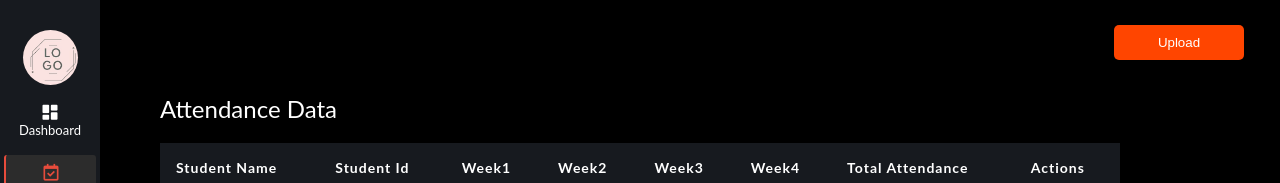
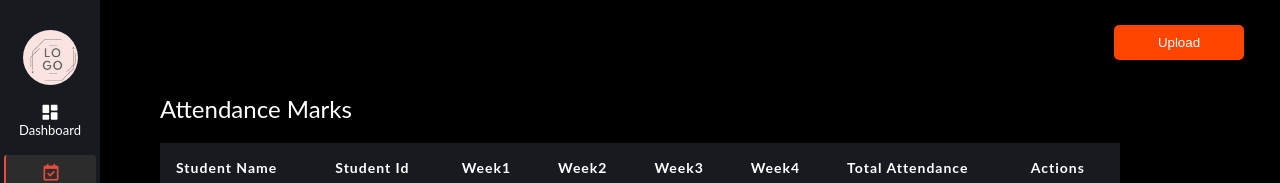
Before and after one commit to sanuanfan/Result-Management-System, a React (Vite) app in the folder frontend/: page /admin/attendance in a window 1280 px wide. Shown: the top 183 px of the page. Built offline with nearby package versions, Linux system fonts and the light colour scheme; a web font is replaced by a local one.

Commit message:
admin updated

```diff
--- a/frontend/src/Screens/Admin/Attendance/Attendance.jsx
+++ b/frontend/src/Screens/Admin/Attendance/Attendance.jsx
@@ -7,7 +7,7 @@ function Attendance() {
     <div>
       <NavBar activeSection="attendance">
      <div className="container-main">
-      <p>Attendance Data</p>
+      <p>Attendance Marks</p>
       <table className='attendance-table'>
         <tr>
           <th>Student Name</th>
--- a/frontend/src/Screens/Admin/Project/Assessment.jsx
+++ b/frontend/src/Screens/Admin/Project/Assessment.jsx
@@ -7,7 +7,7 @@ function Assessment() {
     <div>
         <NavBar  activeSection="assessment">
           <div className="assessment-main">
-            <p>Assessment Score</p>
+            <p>Assessment Marks</p>
             <table className='assessment-table'>
               <tr>
                 <th>Student Name</th>
```
